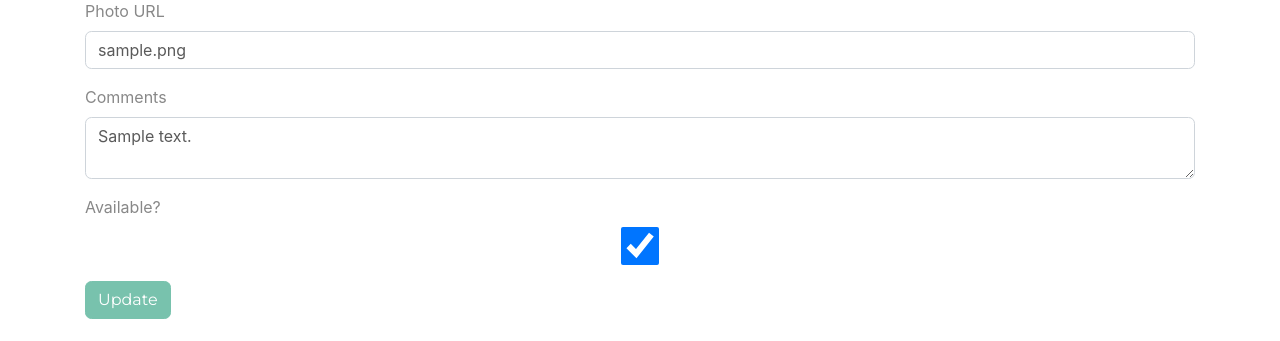
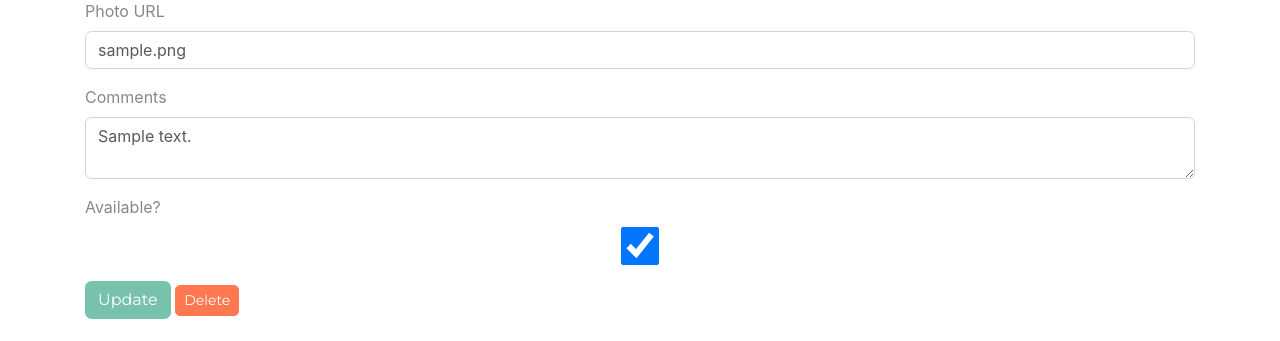
Before and after one commit to tunderscoreyler9/Springboard-exercises, a Flask app: page /1 in a window 1280 px wide. Shown: the part 459-800 px from the top of the page. Run offline with Flask 3, Linux system fonts and the light colour scheme; tables that the repository leaves empty hold one stand-in row (values such as "Sample post"); grey boxes marked "Sample" are stand-in pictures.

Commit message:
added delete functionality for a pet

```diff
--- a/29/29.1/flask_adopt/app.py
+++ b/29/29.1/flask_adopt/app.py
@@ -13,10 +13,9 @@ def create_app(adopt_db, testing=True):
     app.config['SECRET_KEY'] = "secret_lil_code"
     app.config['DEBUG_TB_INTERCEPT_REDIRECTS'] = False
     debug = DebugToolbarExtension(app)
-    # db.init_app(app)
 
 
-    @app.route("/")
+    @app.route("/", methods=["GET"])
     def list_pets():
         """List all pets."""
 
@@ -70,6 +69,16 @@ def create_app(adopt_db, testing=True):
 
         return jsonify(info)
 
+    @app.route("/<int:pet_id>/delete", methods=["POST"])
+    def delete_pet(pet_id):
+        """Handle form submission to delete a Pet"""
+        pet = Pet.query.get_or_404(pet_id)
+        db.session.delete(pet)
+        db.session.commit()
+
+        flash(f"Pet '{pet.name} deleted.")
+        return redirect("/")
+
 
 
     return app
--- a/29/29.1/flask_adopt/forms.py
+++ b/29/29.1/flask_adopt/forms.py
@@ -15,7 +15,7 @@ class AddPetForm(FlaskForm):
 
     species = SelectField(
         "Species",
-        choices=[("cat", "Cat"), ("dog", "Dog"), ("goat", "Goat"), ("pig", "Pig")],
+        choices=[("cat", "Cat"), ("dog", "Dog"), ("goat", "Goat"), ("pig", "Pig"), ("other", "Other")],
     )
 
     photo_url = StringField(
--- a/29/29.1/flask_adopt/seed.py
+++ b/29/29.1/flask_adopt/seed.py
@@ -5,6 +5,7 @@ from models import Pet, text, db, connect_db
 app = create_app('adopt_db', testing=True)
 
 with app.app_context():
+    db.init_app(app)
     db.drop_all()
     db.create_all()
 
--- a/29/29.1/flask_adopt/templates/pet_edit_form.html
+++ b/29/29.1/flask_adopt/templates/pet_edit_form.html
@@ -11,8 +11,15 @@
 <h2>Update</h2>
 
 <form method="POST">
-  {% include "_form.html" %}
-  <button class="btn btn-primary" type="submit">Update</button>
+    {% include "_form.html" %}
+    <button class="btn btn-primary" type="submit">Update</button>
+    <button class="btn btn-danger btn-sm" formaction="/{{ pet.id }}/delete" formmethod="POST">Delete
+    </button>
 </form>
 
+<!-- <form method="POST">
+    <button class="btn btn-danger btn-sm" formaction="/{{ pet.id }}/delete" formmethod="POST">Delete
+    </button>
+</form> -->
+
 {% endblock %}
```
